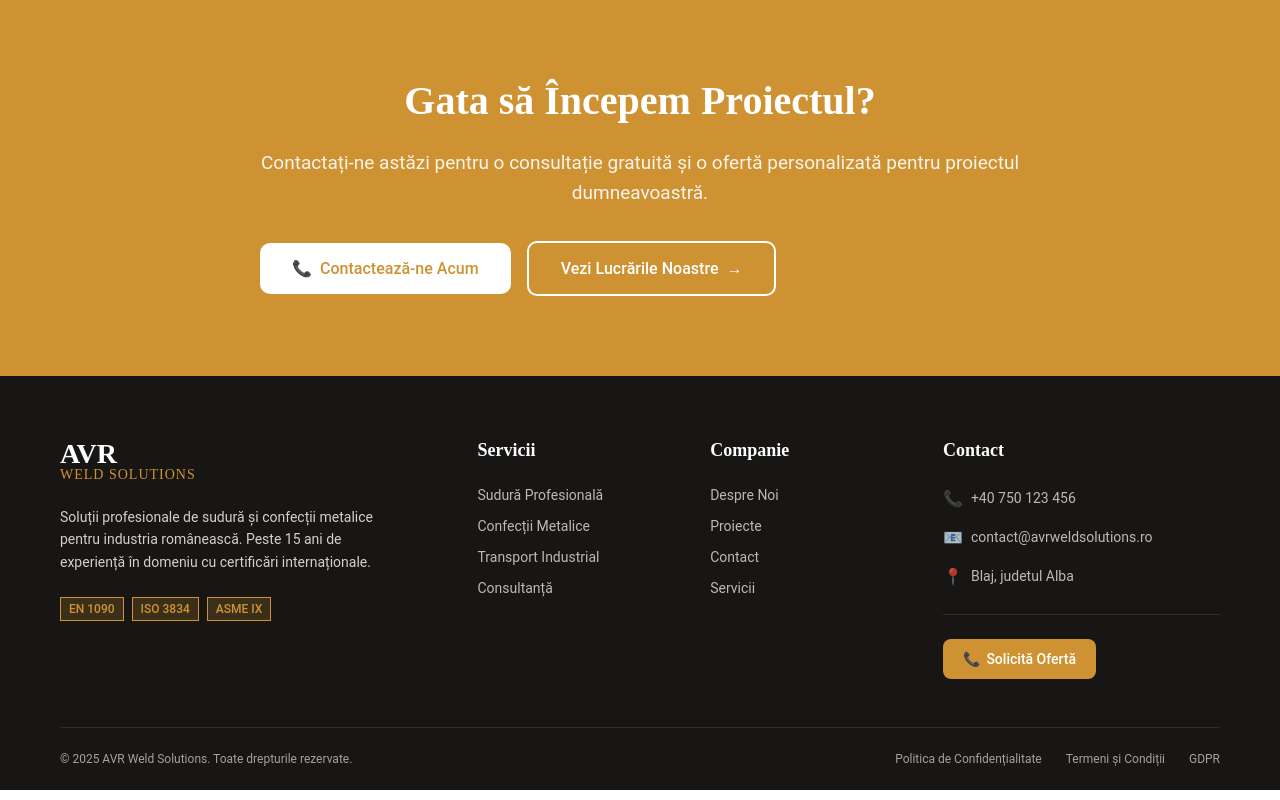
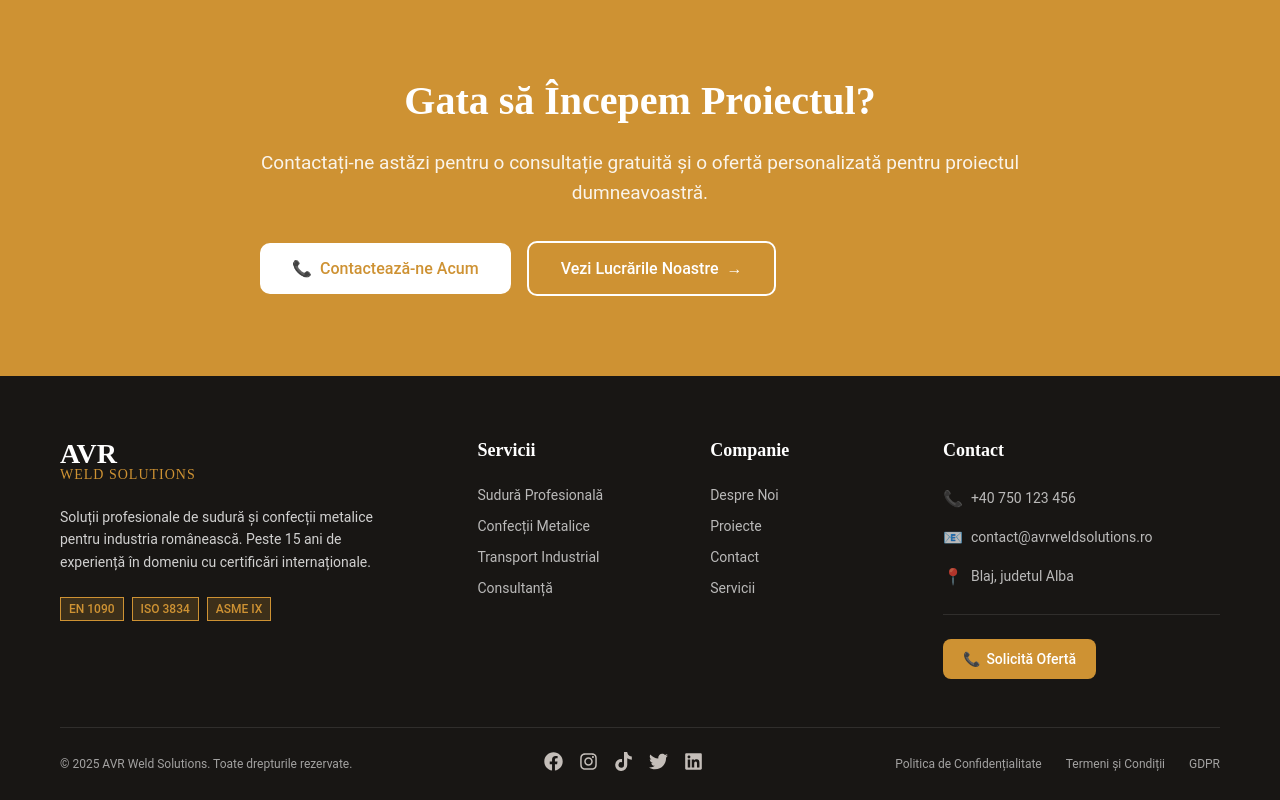
Before and after one commit to lechinal/avr-weld-solutions2, a React (Vite) app: page /avr-weld-solutions2/services in a window 1280 px wide. Shown: the part 2733-3533 px from the top of the page. Built offline with nearby package versions, Linux system fonts and the light colour scheme.

Commit message:
socialLinks added in Footer and NavBar

```diff
--- a/package.json
+++ b/package.json
@@ -14,6 +14,7 @@
   "dependencies": {
     "react": "^19.1.0",
     "react-dom": "^19.1.0",
+    "react-icons": "^5.5.0",
     "react-router-dom": "^7.7.0",
     "react-spinners": "^0.17.0",
     "vite-plugin-svgr": "^4.3.0"
--- a/src/components/layout/Footer/Footer.jsx
+++ b/src/components/layout/Footer/Footer.jsx
@@ -1,5 +1,6 @@
 import { Link } from "react-router-dom";
 import styles from "./Footer.module.css";
+import SocialLinks from "../SocialLinks/SocialLinks";
 
 const currentYear = new Date().getFullYear();
 
@@ -129,6 +130,7 @@ export default function Footer() {
               © {currentYear} AVR Weld Solutions. Toate drepturile rezervate.
             </p>
           </div>
+          <SocialLinks />
           <div className={styles.legalLinks}>
             {/* Am înlocuit <a> cu <Link> și am pus rutele corecte */}
             <Link to="/privacy-policy" className={styles.legalLink}>
--- a/src/components/layout/Header/Header.module.css
+++ b/src/components/layout/Header/Header.module.css
@@ -178,6 +178,33 @@
   font-weight: 600;
 }
 
+.mobileExtraContent {
+  margin-top: 2.5rem;
+  display: flex;
+  flex-direction: column;
+  align-items: center;
+  gap: 1.5rem;
+}
+
+.mobileDivider {
+  width: 50%;
+  height: 1px;
+  background-color: var(--sectionColor);
+  opacity: 0.5;
+}
+
+/*
+  Suprascriere pentru a face iconitele vizibile pe fundalul deschis al meniului.
+  :global() ne permite sa stilizam o clasa dintr-o componentă copil.
+*/
+.mobileExtraContent :global(.socialLink) {
+  color: var(--darkColor);
+}
+
+.mobileExtraContent :global(.socialLink:hover) {
+  color: var(--primaryColor);
+}
+
 /* --- Media Query --- */
 /* Cand ecranul este mai mic de 900px */
 @media (max-width: 900px) {
--- a/src/components/layout/Header/NavBar/Navbar.jsx
+++ b/src/components/layout/Header/NavBar/Navbar.jsx
@@ -1,5 +1,6 @@
 import { Link, NavLink } from "react-router-dom";
 import styles from "../Header.module.css";
+import SocialLinks from "../../SocialLinks/SocialLinks";
 
 export default function Navbar({
   isMenuOpen,
@@ -80,6 +81,10 @@ export default function Navbar({
               Contactează-ne
             </Link>
           </nav>
+          <div className={styles.mobileExtraContent}>
+            <div className={styles.mobileDivider} />
+            <SocialLinks />
+          </div>
         </div>
       )}
     </>
--- /dev/null
+++ b/src/components/layout/SocialLinks/SocialLinks.jsx
@@ -0,0 +1,54 @@
+import {
+  FaInstagram,
+  FaFacebook,
+  FaTiktok,
+  FaTwitter,
+  FaLinkedin,
+} from "react-icons/fa";
+import styles from "./SocialLinks.module.css";
+
+const socialMediaLinks = [
+  {
+    name: "Facebook",
+    href: "https://facebook.com/your-page",
+    icon: <FaFacebook />,
+  },
+  {
+    name: "Instagram",
+    href: "https://instagram.com/your-profile",
+    icon: <FaInstagram />,
+  },
+  {
+    name: "TikTok",
+    href: "https://tiktok.com/@your-profile",
+    icon: <FaTiktok />,
+  },
+  {
+    name: "Twitter / X",
+    href: "https://twitter.com/your-handle",
+    icon: <FaTwitter />,
+  },
+  {
+    name: "LinkedIn",
+    href: "https://linkedin.com/in/your-profile",
+    icon: <FaLinkedin />,
+  },
+];
+export default function SocialLinks() {
+  return (
+    <div className={styles.socialContainer}>
+      {socialMediaLinks.map((social) => (
+        <a
+          key={social.name}
+          href={social.href}
+          target="_blank"
+          rel="noopener noreferrer"
+          aria-label={`Urmărește-ne pe ${social.name}`}
+          className={styles.socialLink}
+        >
+          {social.icon}
+        </a>
+      ))}
+    </div>
+  );
+}
--- /dev/null
+++ b/src/components/layout/SocialLinks/SocialLinks.module.css
@@ -0,0 +1,17 @@
+.socialContainer {
+  display: flex;
+  align-items: center;
+  gap: 16px;
+}
+
+.socialLink {
+  color: var(--paleSilver);
+  text-decoration: none;
+  font-size: var(--fontSize19);
+  transition: all 0.3s ease;
+}
+
+.socialLink:hover {
+  color: var(--primaryColor);
+  transform: scale(1.1);
+}
```
Also changed, not shown: 1 other file (tests, documents, lock files or other folders).
